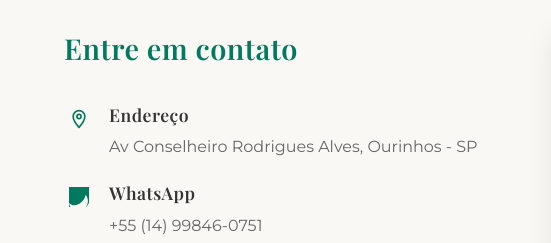
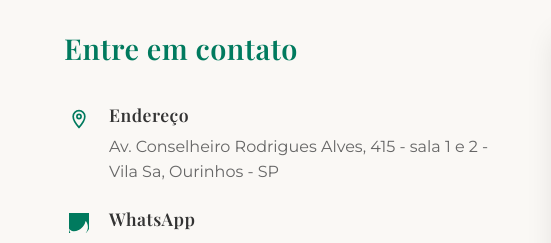
Before and after one commit to k4marketing/MagrassOurinhos, a plain HTML site: page index.html in a window 1280 px wide. Shown: the part 4640-4883 px from the top of the page, 0-551 px from the left. Drawn offline with nearby package versions, Linux system fonts and the light colour scheme.

Commit message:
Update index.html

```diff
--- a/index.html
+++ b/index.html
@@ -1087,7 +1087,7 @@
                         </div>
                         <div class="contact-text">
                             <h4>Endereço</h4>
-                            <p>Av Conselheiro Rodrigues Alves, Ourinhos - SP</p>
+                            <p>Av. Conselheiro Rodrigues Alves, 415 - sala 1 e 2 - Vila Sa, Ourinhos - SP</p>
                         </div>
                     </div>
                     <div class="contact-item">
@@ -1123,7 +1123,7 @@
             <div class="map-container fade-in">
                 <div class="map-overlay">
                     <h3>Magrass Ourinhos</h3>
-                    <p>Av Conselheiro Rodrigues Alves, Ourinhos - SP</p>
+                    <p>Av. Conselheiro Rodrigues Alves, 415 - sala 1 e 2 - Vila Sa, Ourinhos - SP</p>
                     <a href="https://www.google.com/maps/place/Magrass+-+Ourinhos/@-22.9786399,-49.8766599,17z/data=!3m1!4b1!4m6!3m5!1s0x94c018486dab134b:0xad53577077dab07!8m2!3d-22.9786399!4d-49.8766599!16s%2Fg%2F11f15kc9jw?entry=ttu&g_ep=EgoyMDI1MDkyMS4wIKXMDSoASAFQAw%3D%3D" class="map-overlay-btn">
                         <svg width="16" height="16" viewBox="0 0 24 24" fill="none" xmlns="http://www.w3.org/2000/svg" style="color: currentColor;">
                             <path d="M12 2C8.13 2 5 5.13 5 9C5 14.25 12 22 12 22C12 22 19 14.25 19 9C19 5.13 15.87 2 12 2ZM12 11.5C10.62 11.5 9.5 10.38 9.5 9C9.5 7.62 10.62 6.5 12 6.5C13.38 6.5 14.5 7.62 14.5 9C14.5 10.38 13.38 11.5 12 11.5Z" fill="currentColor"/>
@@ -1132,7 +1132,7 @@
                         Ver no Google Maps
                     </a>
                 </div>
-                <iframe src="https://www.google.com/maps/embed?pb=!1m18!1m12!1m3!1d3609.513777907396!2d-49.86374992474369!3d-22.97944432864225!2m3!1f0!2f0!3f0!3m2!1i1024!2i768!4f13.1!3m3!1m2!1s0x94c21b6f5f7b4e0d%3A0x30b2a7e5e4e5e4e5!2sOurinhos%2C%20SP!5e0!3m2!1spt-BR!2sbr!4v1650000000000!5m2!1spt-BR!2sbr" allowfullscreen="" loading="lazy"></iframe>
+                <iframe src="https://www.google.com/maps/embed?pb=!1m18!1m12!1m3!1d3673.2280545376616!2d-49.8766599!3d-22.978639899999997!2m3!1f0!2f0!3f0!3m2!1i1024!2i768!4f13.1!3m3!1m2!1s0x94c018486dab134b%3A0xad53577077dab07!2sMagrass%20-%20Ourinhos!5e0!3m2!1spt-BR!2sbr!4v1758676493273!5m2!1spt-BR!2sbr" width="600" height="450" style="border:0;" allowfullscreen="" loading="lazy" referrerpolicy="no-referrer-when-downgrade"></iframe>
             </div>
         </div>
     </section>
```
